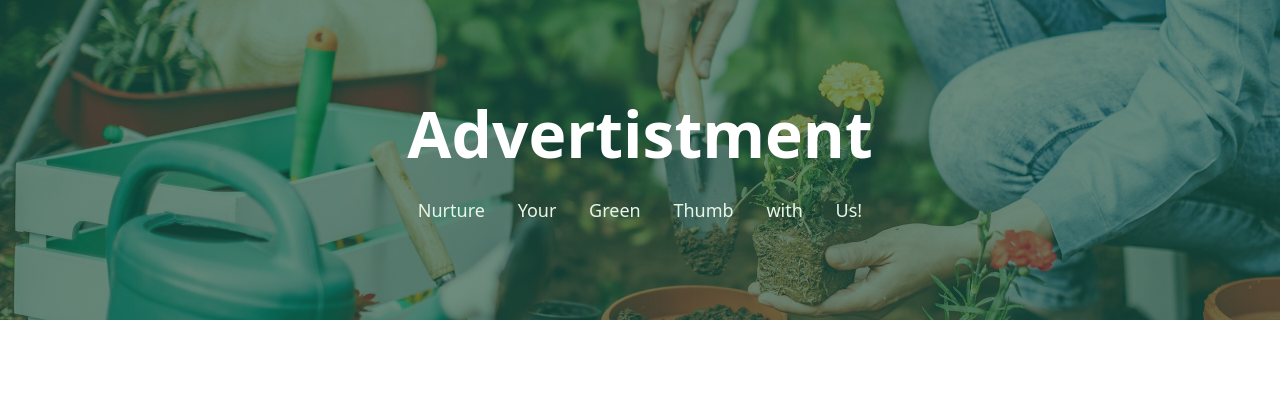
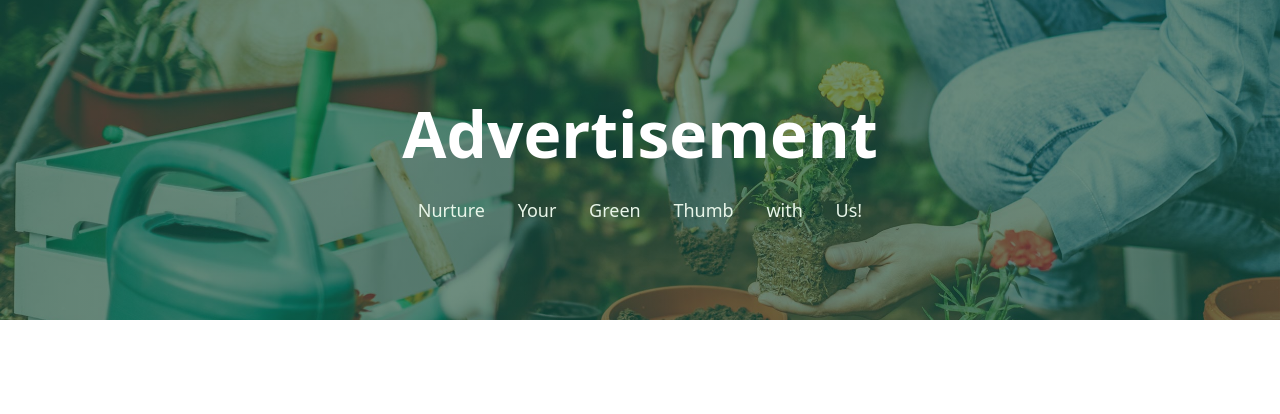
Before and after one commit to MigaraThiyunuwan/GardenGURU, a PHP site: page /php/Advertistment.php in a window 1280 px wide. Shown: the part 80-494 px from the top of the page. Run offline with PHP 8.4, Linux system fonts and the light colour scheme; some libraries are stand-ins or nearby versions.

Commit message:
Added new description for ad 1

```diff
--- a/php/Advertistment.php
+++ b/php/Advertistment.php
@@ -68,7 +68,7 @@
     <div class="container-fluid page-header py-5 mb-5 wow fadeIn" data-wow-delay="0.1s">
 
         <div class="container text-center py-5">
-            <h1 class="display-3 text-white mb-4 animated slideInDown">Advertistment</h1>
+            <h1 class="display-3 text-white mb-4 animated slideInDown">Advertisement</h1>
             <ol class="breadcrumb justify-content-center mb-0">
                 <li class="breadcrumb-item">Nurture&nbsp;&nbsp;&nbsp;&nbsp;&nbsp;&nbsp; Your&nbsp;&nbsp;&nbsp;&nbsp;&nbsp;&nbsp; Green&nbsp;&nbsp;&nbsp;&nbsp;&nbsp;&nbsp; Thumb&nbsp;&nbsp;&nbsp;&nbsp;&nbsp;&nbsp; with&nbsp;&nbsp;&nbsp;&nbsp;&nbsp;&nbsp; Us!</li>
             </ol>
@@ -85,7 +85,7 @@
                         <img class="img-fluid" src="../images/Adevertistment/ad1.jpg" alt="">
                         <div class="portfolio-text">
                             <div class="d-flex">
-                                <a class="btn btn-lg-square rounded-circle mx-2" data-lightbox="portfolio" href="../images/Adevertistment/ad1.jpg"><i class="fa fa-eye"></i></a>
+                                <a class="btn btn-lg-square rounded-circle mx-2" data-lightbox="portfolio" href="../images/Adevertistment/des1.png"><i class="fa fa-eye"></i></a>
                             </div>
                         </div>
                     </div>
```
Also changed, not shown: images/Adevertistment/des1.png (added).
